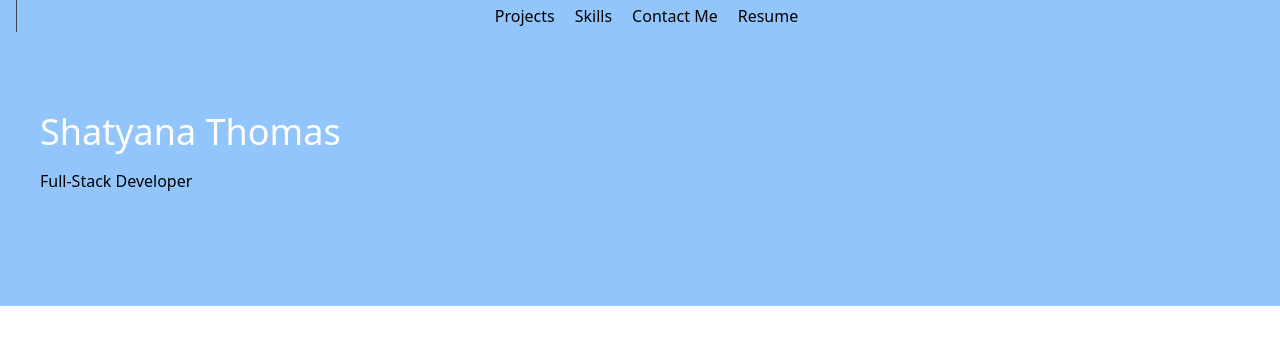
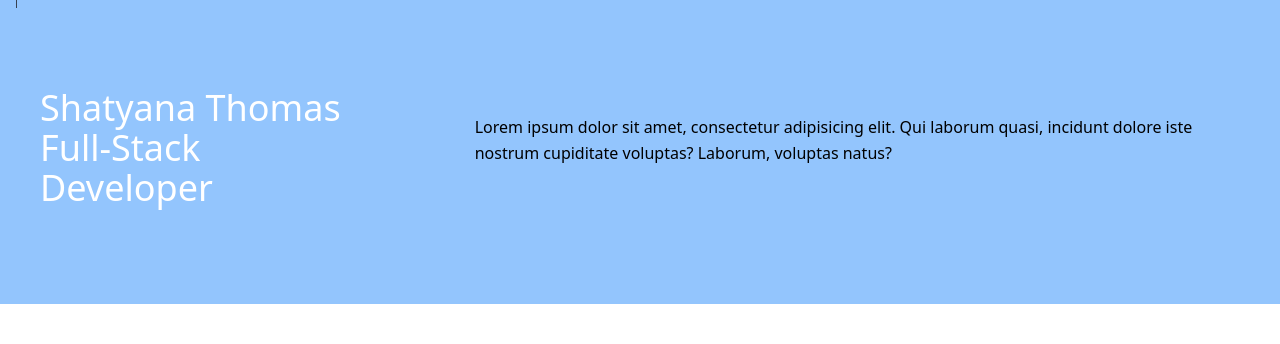
Before and after one commit to Sdott3/sha-portfolio, a React (Create React App) app: page / in a window 1280 px wide. Shown: the top 344 px of the page. Built offline with nearby package versions, Linux system fonts and the light colour scheme.

Commit message:
updated About me

```diff
--- a/src/components/About/index.js
+++ b/src/components/About/index.js
@@ -5,15 +5,17 @@ export default function About () {
     <section id="about">
         <div className="container mx-auto flex px-10 py-20 md:flex-row flex-col items-center">
             <div className="lg:flex-grow md:w-1/2 lg:pr-24 md:pr-16 flex flex-col md:items-start md:text-left mb-16 md:mb-0 items-center text-center">
-                <h1 className="title-font sm:text-4xl text-3xl mb-4 font-medium text-white">
-                    Shatyana Thomas
-                </h1>
-                <p className="mb-8 leading-relaxed">
-                Full-Stack Developer
-                </p>
+              <h1 className="title-font sm:text-4xl text-3xl mb-4 font-medium text-white">
+                Shatyana Thomas
+                <br className="hidden lg:inline-block" /> Full-Stack Developer
+              </h1>
             </div>
-
+            <p className="mb-8 leading-relaxed">
+            Lorem ipsum dolor sit amet, consectetur adipisicing elit. Qui
+            laborum quasi, incidunt dolore iste nostrum cupiditate voluptas?
+            Laborum, voluptas natus?
+            </p>
         </div>
     </section>
-    );
+  );
 }
--- a/src/components/Nav/index.js
+++ b/src/components/Nav/index.js
@@ -4,18 +4,10 @@ export default function Nav() {
     return (
         <header className="bg-blue-300 md:sticky ">
             <nav className="md:mr-auto md:ml-4 md:py-1 md:pl-4 md:border-l md:border-gray-700	flex flex-wrap items-center text-base justify-center">
-                <a href="#projects" className="mr-5 hover:text-white">
-                    Projects
-                </a>
-                <a href="#skills" className="mr-5 hover:text-white">
-                    Skills
-                </a>
-                <a href="#contact" className="mr-5 hover:text-white">
-                    Contact Me
-                </a>
-                <a href="#resume" className="mr-5 hover:text-white">
-                    Resume
-                </a>
+
+
+
+
             </nav>
         </header>
     );
```
